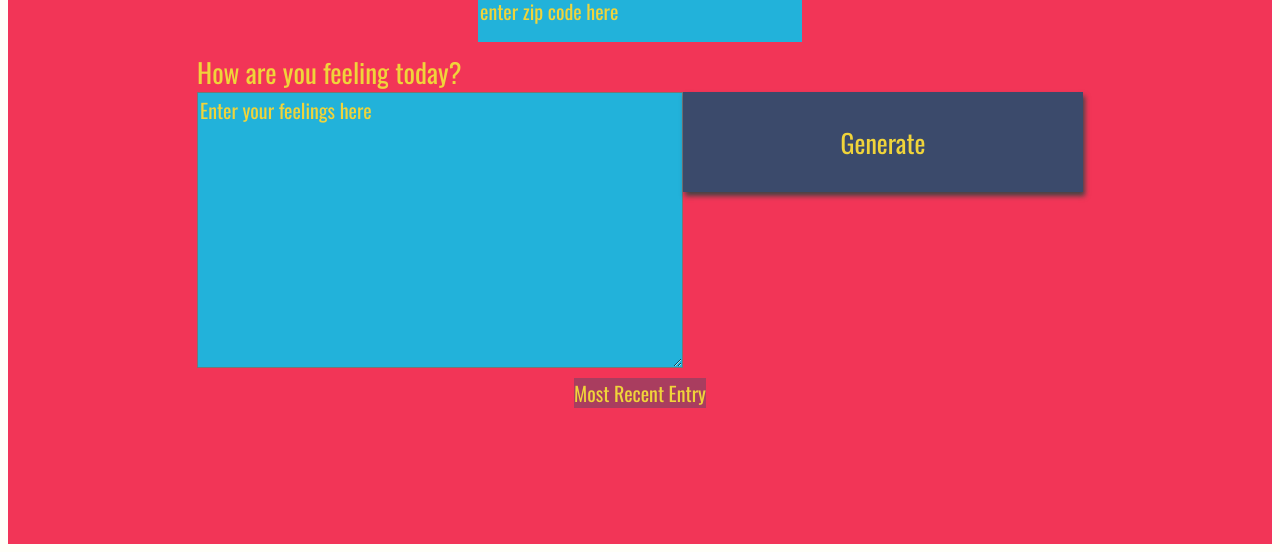
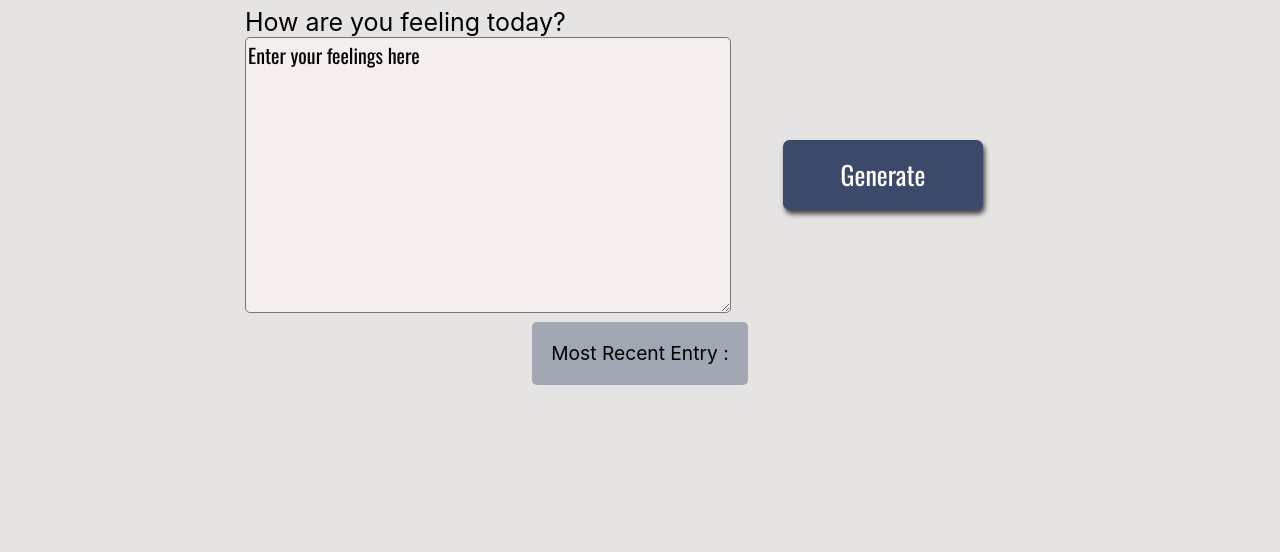
Before and after one commit to Ibraam-Nashaat/Weather-Journal-App, a website: page website/index.html in a window 1280 px wide. Shown: the part 264-816 px from the top of the page. Drawn offline with nearby package versions, Linux system fonts and the light colour scheme; a web font is replaced by a local one.

Commit message:
Edited CSS Styles

```diff
--- a/website/app.js
+++ b/website/app.js
@@ -5,7 +5,7 @@ const apiKey="&appid=e3aec68fd901b006998cdf08ebefcbc9&units=imperial";
 let d = new Date();
 let newDate = d.getMonth()+'.'+ d.getDate()+'.'+ d.getFullYear();
 
-document.getElementById('generate').addEventListener('click', performAction);
+document.querySelector('button').addEventListener('click', performAction);
 
 function performAction(e){
 const zipCode =  document.getElementById('zip').value;
--- a/website/index.html
+++ b/website/index.html
@@ -7,10 +7,11 @@
 <link rel="stylesheet" href="style.css">
 </head>
  <body>
-<div id = "app">
   <div class ="holder headline">
     Weather Journal App
   </div>
+<div id = "app">
+
   <div class ="holder zip">
     <label for="zip">Enter Zipcode here</label>
     <input type="text" id="zip" placeholder="enter zip code here">
@@ -23,7 +24,7 @@
     </div>
   </div>
   <div class ="holder entry">
-    <div class = "title">Most Recent Entry</div>
+    <div class = "title">Most Recent Entry :</div>
    <div id = "entryHolder">
     <div id = "date"></div>
    <div id = "temp"></div>
--- a/website/style.css
+++ b/website/style.css
@@ -1,5 +1,5 @@
 body{
-    background: #fffff8;
+    background: #E5E4E2	;
     font-family: -apple-system, BlinkMacSystemFont, sans-serif;
 }
 
@@ -8,84 +8,76 @@ body{
     /*grid-auto-rows: minmax(10px, auto);
     /* grid-template-columns:  */
     flex-direction: column;
-    align-items: center;
-    height:100vh;
-    background: #f23557;
-    color: #f0d43a;
-    justify-content: center;
+    align-items:center;
+    background: #E5E4E2;
+    color: black;
+    justify-content: start;
     grid-gap: 0.5em;
-    font-size: 20px;
-    font-family: 'Oswald', sans-serif;
-}
-
-.holder{
-
+    font-size: 1.2em;
 }
 
 .entry{
     background: rgba(59, 74, 107, .4);
-}
-
-#entryHolder{
-
-}
-
-#date{
-
-}
-
-#temp{
-
-}
-
-#content{
-
+    border-radius: 0.25em;
+    padding: 1em;
 }
 
 .headline {
+    display: flex;
     max-height: 50px;
     height: 100%;
-}
-.title{
-
+    font-size: 2em;
+    margin: 2em 2em;
+    justify-content: center;
+    align-items: center;
 }
 
 /*  Basic Styling To Override Default For Basic HTML Elements */
 label{
     display:block;
-    font-size: 27px;
+    font-size: 1.3em;
 }
 
 input{
     display:block;
     height: 60px;
     width: 320px;
-    background:#22b2da;
-    color: #f0d43a;
+    background:#F5EEEE;
+    color: #000;
     font-size: 20px;
     font-family: 'Oswald', sans-serif;
-    border: none;
+    border:black;
+    border-style: solid;
+    border-width: thin;
+    border-radius: 0.25em;
 }
 
 button{
-    width: 400px;
-    height: 100px;
+    width: 200px;
+    height: 70px;
     background: #3b4a6b;
-    color: #f0d43a;
+    color: white;
     font-size: 26px;
     font-family: 'Oswald', sans-serif;
     border: none;
     box-shadow: 2px 4px 5px #444;
+    border-radius: 0.25em;
+    margin: 2em;
+    /*transition: 0.7s ease;*/
+}
+button:hover{
+    transform: scale(1.1);
 }
 h1{
     font-size: 36px;
 }
 
 textarea{
-    background:#22b2da;
-    color: #f0d43a;
+    background:#F5EEEE;
+    color: #000;
     font-size: 20px;
     font-family: 'Oswald', sans-serif;
+    border-radius: 0.25em;
 }
 /* Reset style for HTML element on active to have no border*/
 input:focus,
@@ -96,23 +88,24 @@ button:focus {
 }
 /* Style for Placeholder Text*/
 ::placeholder { /* Firefox, Chrome, Opera */
-    color: #f0d43a;
+    color: #000;
     font-family: 'Oswald', sans-serif;
 
 }
 
 :-ms-input-placeholder { /* Internet Explorer 10-11 */
-    color: #f0d43a;
+    color: #000;
     font-family: 'Oswald', sans-serif;
 
 }
 
 ::-ms-input-placeholder { /* Microsoft Edge */
-    color: #f0d43a;
+    color: #000;
     font-family: 'Oswald', sans-serif;
 
 }
 .holderGenerate{
     display: flex;
     flex-direction: row;
+    align-items: center;
 }
```
